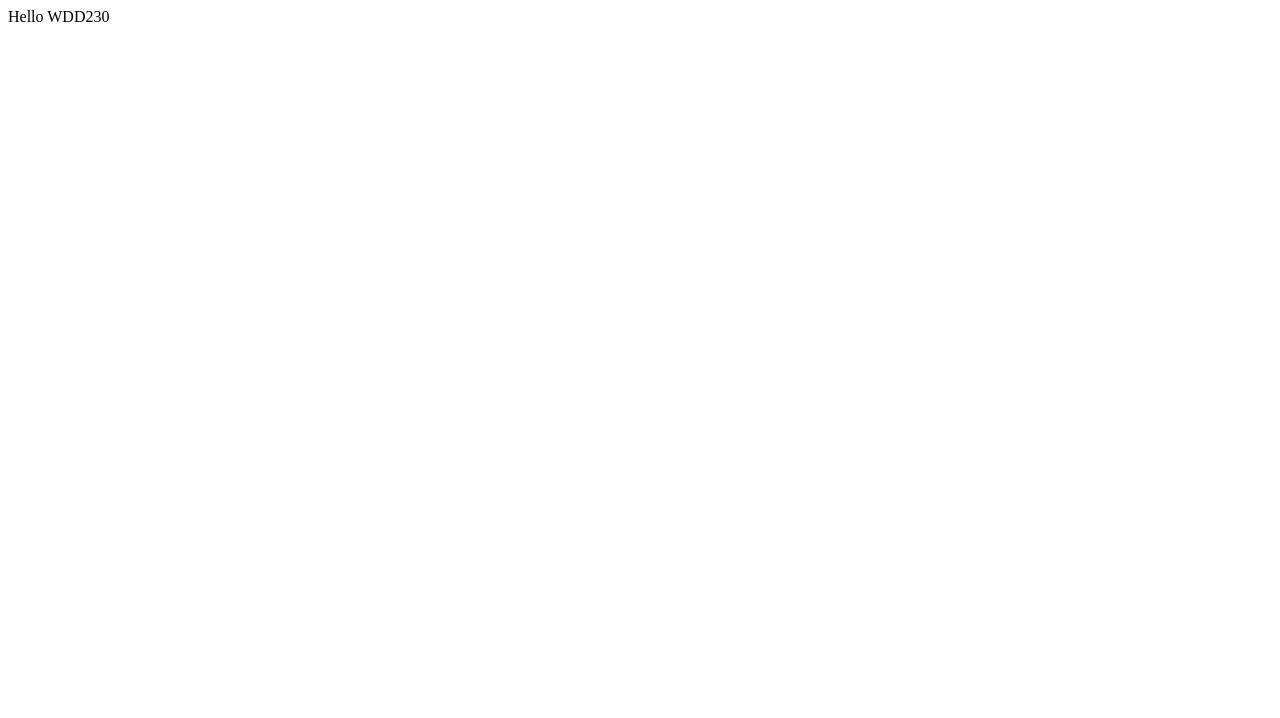
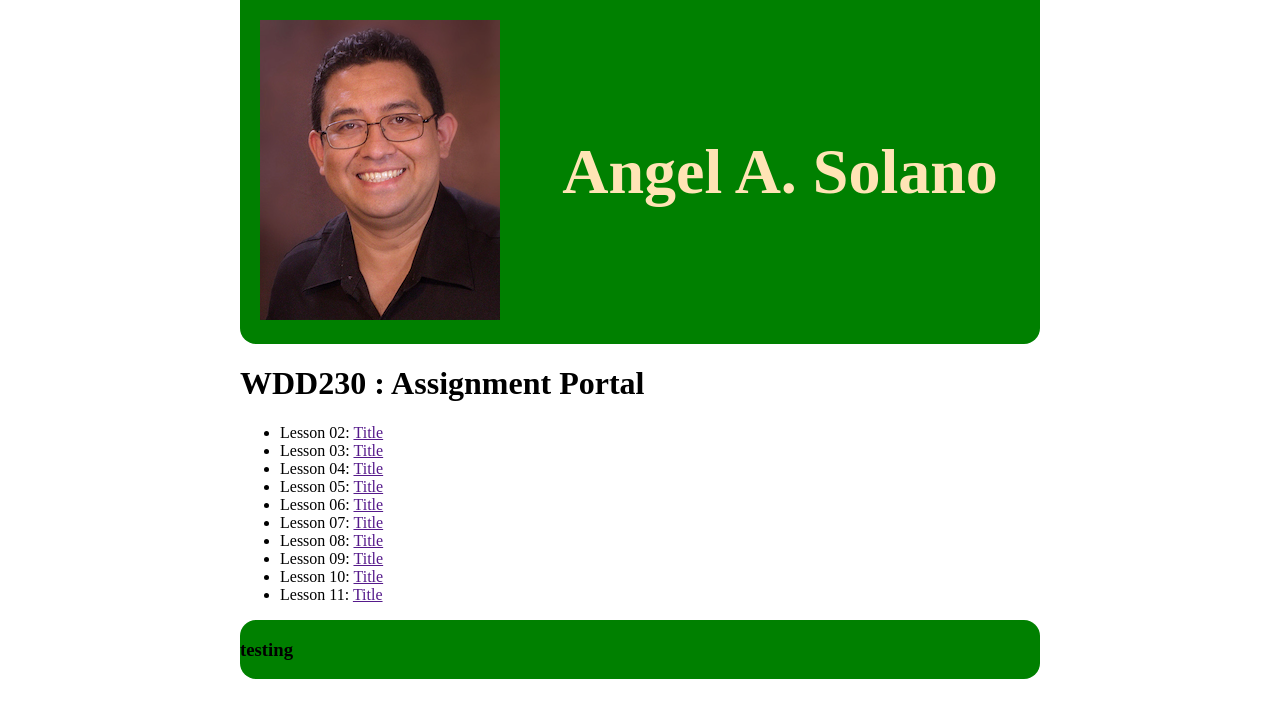
Before and after one commit to asolharo/wdd230, a plain HTML site: page index.html in a window 1280 px wide. Drawn offline with Linux system fonts and the light colour scheme.

Commit message:
added photo, style and script

```diff
--- a/index.html
+++ b/index.html
@@ -4,9 +4,43 @@
     <meta charset="UTF-8">
     <meta http-equiv="X-UA-Compatible" content="IE=edge">
     <meta name="viewport" content="width=device-width, initial-scale=1.0">
-    <title>Document</title>
+
+    <meta
+        name="description"
+        content="BYU - Idaho Week 1 Assignment: Portal for Angel Solano / WDD 230: Web Frontend Development" />
+
+    <link rel="stylesheet" href="w1/styles/style.css">
+    <script src="w1/scripts/script.js"></script>
+    <title>Angel Solano's portal</title>
+
+
 </head>
 <body>
-    Hello WDD230
+    <header>
+        <div id="portrait">
+            <img src="w1/images/angel.png" alt="Angel's portrait">
+        </div>
+        <div id="myName"><h1>Angel A. Solano</h1></div>
+    </header>
+
+    <main>
+        <h1>WDD230 : Assignment Portal</h1>
+        <ul>
+            <li>Lesson 02: <a href="" onclick="message('02')">Title</a></li>
+            <li>Lesson 03: <a href="" onclick="message('03')">Title</a></li>
+            <li>Lesson 04: <a href="" onclick="message('04')">Title</a></li>
+            <li>Lesson 05: <a href="" onclick="message('05')">Title</a></li>
+            <li>Lesson 06: <a href="" onclick="message('06')">Title</a></li>
+            <li>Lesson 07: <a href="" onclick="message('07')">Title</a></li>
+            <li>Lesson 08: <a href="" onclick="message('08')">Title</a></li>
+            <li>Lesson 09: <a href="" onclick="message('09')">Title</a></li>
+            <li>Lesson 10: <a href="" onclick="message('10')">Title</a></li>
+            <li>Lesson 11: <a href="" onclick="message('11')">Title</a></li>
+        </ul>
+    </main>
+
+    <footer>
+        <h3 id="footer">testing</h3>
+    </footer>
 </body>
 </html>
--- /dev/null
+++ b/w1/scripts/script.js
@@ -0,0 +1,6 @@
+var year = new Date().getFullYear();
+document.querySelector("footer#footer").innerHTML = year;
+
+function message(week) {
+    alert(`This will be Assigment ${week}`);
+};
--- /dev/null
+++ b/w1/styles/style.css
@@ -0,0 +1,34 @@
+body {
+    width: 800px;
+    margin: 0 auto;
+}
+
+header {
+    display: grid;
+    grid-template-columns: 1fr 2fr;
+    background-color: green;
+    border-bottom-left-radius: 1em;
+    border-bottom-right-radius: 1em;
+    align-items: center;
+}
+
+#portrait {
+    grid-column: 1/2;
+    padding: 20px;
+}
+
+#myName {
+    grid-column: 2/3;
+    padding: 20px;
+    color: moccasin;
+    text-align:center;
+    font-size: 2em;
+}
+
+footer {
+    display: grid;
+    grid-template-columns: 1fr 2fr;
+    background-color: green;
+    border-radius: 1em;
+    align-items: center;
+}
```
Also changed, not shown: w1/images/angel.png (added).
